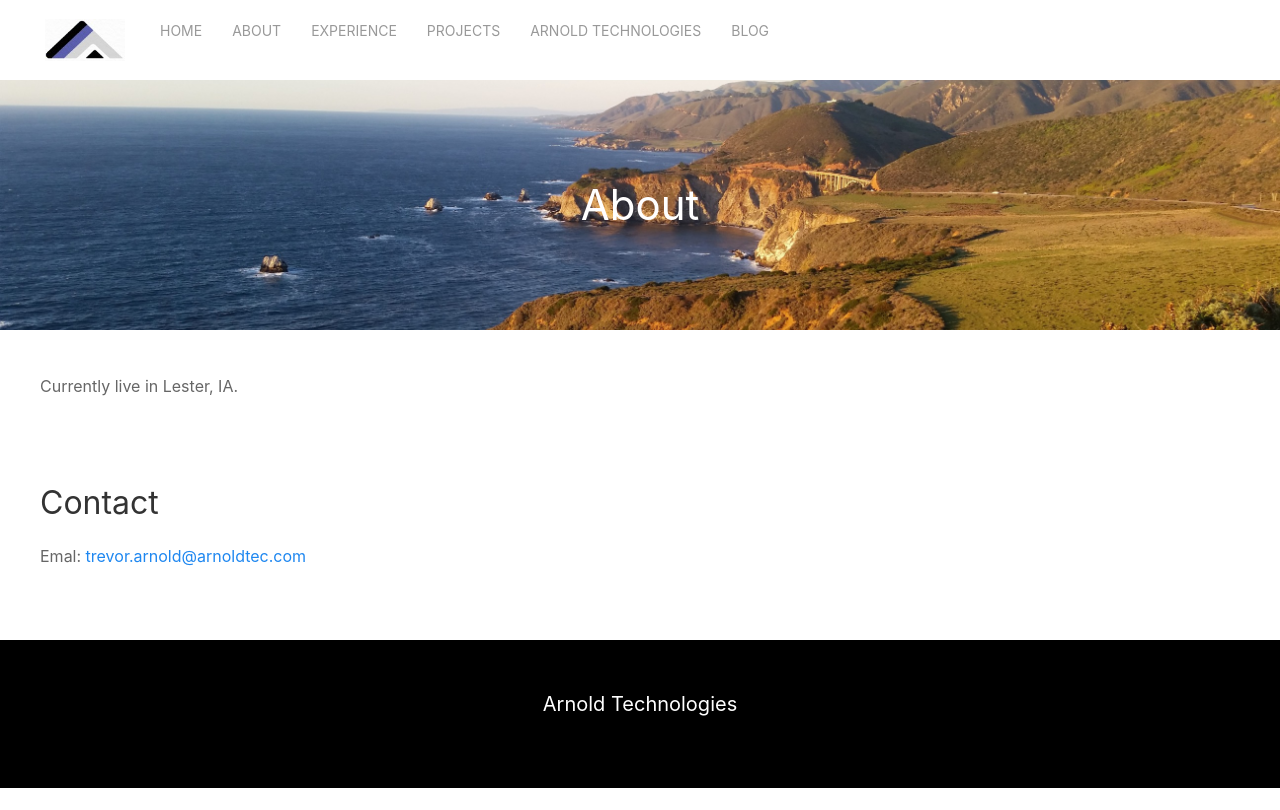
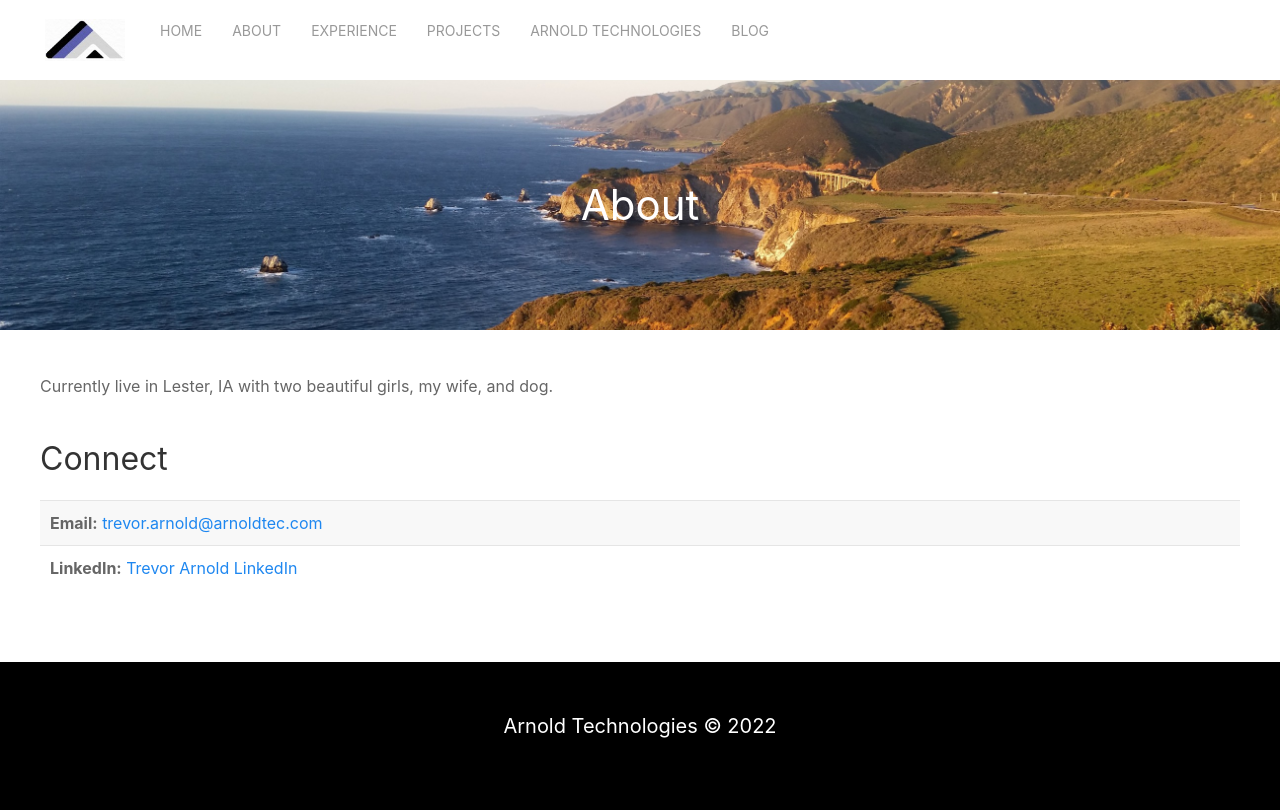
Before and after one commit to tlarnold10/personal, a React (Create React App) app: page /about in a window 1280 px wide. Built offline with nearby package versions, Linux system fonts and the light colour scheme.

Commit message:
updated resume and also updated some of the content throughout the site

```diff
--- a/src/Footer.tsx
+++ b/src/Footer.tsx
@@ -4,7 +4,7 @@ import './App.css';
 function Footer() {
   return (
     <div className = "Footer-main">
-      <h4 className = "Footer-text">Arnold Technologies</h4>
+      <h4 className = "Footer-text">Arnold Technologies &copy; 2022</h4>
     </div>
   );
 }
--- a/src/Pages/About.tsx
+++ b/src/Pages/About.tsx
@@ -10,10 +10,16 @@ function About() {
         </div>
         <div className="uk-container">
             <br></br>
-            <p>Currently live in Lester, IA.</p>
-            <br></br>
-            <h2>Contact</h2>
-            Emal: <a href="mailto: trevor.arnold@arnoldtec.com">trevor.arnold@arnoldtec.com</a>
+            <p>Currently live in Lester, IA with two beautiful girls, my wife, and dog. </p>
+            <h2>Connect</h2>
+            <ul className="uk-list uk-list-striped">
+                <li>
+                    <b>Email:</b> <a href="mailto: trevor.arnold@arnoldtec.com">trevor.arnold@arnoldtec.com</a>
+                </li>
+                <li>
+                    <b>LinkedIn:</b> <a href='https://www.linkedin.com/in/trevorarnold/' target='_blank'>Trevor Arnold LinkedIn</a>
+                </li>
+            </ul>
         </div>
         <br></br>
         <br></br>
--- a/src/Pages/Experience.tsx
+++ b/src/Pages/Experience.tsx
@@ -6,7 +6,7 @@ function Experience() {
         <div className="uk-height-large uk-background-cover uk-light uk-flex"
                       uk-parallax="bgy: -400"
                       style = {{ backgroundImage: "url('./ocean.jpg')", height: "350px" }}>
-                <h1 className="uk-width-1-1@m uk-text-center uk-margin-auto uk-margin-auto-vertical">Experience</h1>
+                <h1 className="uk-width-1-1@m uk-text-center uk-margin-auto uk-margin-auto-vertical">Professional Experience</h1>
               </div>
         <div className="uk-container">
             <br></br>
@@ -23,7 +23,7 @@ function Experience() {
                     Start MBA program at University of South Dakota.
                 </li>
                 <li>
-                    Data conversion at Zuercher Technologies in Sioux Falls.
+                    Data conversion engineer at Zuercher Technologies in Sioux Falls.
                 </li>
                 <li>
                     Zuercher Technologies becomes CentralSquare Technologies.
@@ -40,6 +40,9 @@ function Experience() {
                 <li>
                     Starting up Arnold Technologies.
                 </li>
+                <li>
+                    Software engineering manager at CentralSquare Technologies.
+                </li>
             </ul>
         </div>
         <br></br>
--- a/src/Pages/Home.tsx
+++ b/src/Pages/Home.tsx
@@ -89,7 +89,7 @@ function Home() {
                 <p style={{ "textAlign": "center" }}>
                   Just looking for my resume, that's fine. Feel free to download:
                 </p>
-                <a href="./TrevorArnold_Resume.docx">
+                <a href="./TrevorArnold_Resume.pdf">
                   <button
                     style = {{ marginLeft: "45%", width: "125px", backgroundColor: "#5A5EAE" }}
                     className="uk-button uk-button-primary uk-width-1-1 uk-margin-small-bottom">Resume</button>
```
Also changed, not shown: 1 other file (tests, documents, lock files or other folders).
